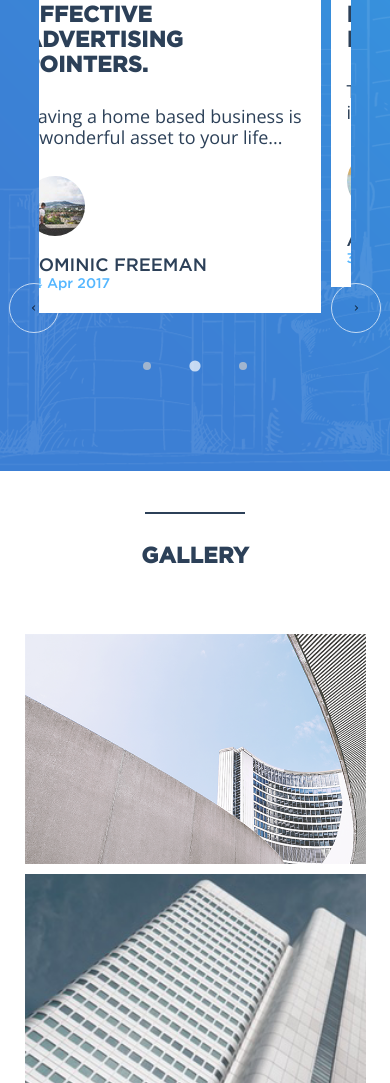
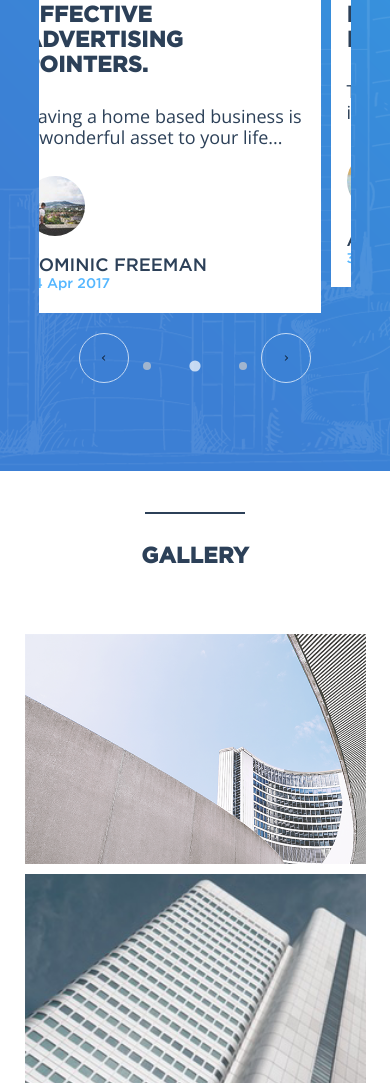
Before and after one commit to darkgraycat/ba-exam2, a website: page index.html in a window 390 px wide. Shown: the part 3007-4090 px from the top of the page. Drawn offline with nearby package versions, Linux system fonts and the light colour scheme.

Commit message:
lil changes in slider nav

```diff
--- a/css/style.css
+++ b/css/style.css
@@ -322,7 +322,7 @@ h1, h2, h3, h4, h5, h6 {
 }
 @media (max-width: 1200px) {
   .splide__arrow {
-    margin: 300px -7rem 0 -7rem;
+    margin: 350px 7rem 0 7rem;
   }
 }
 .splide__arrow:hover {
```
